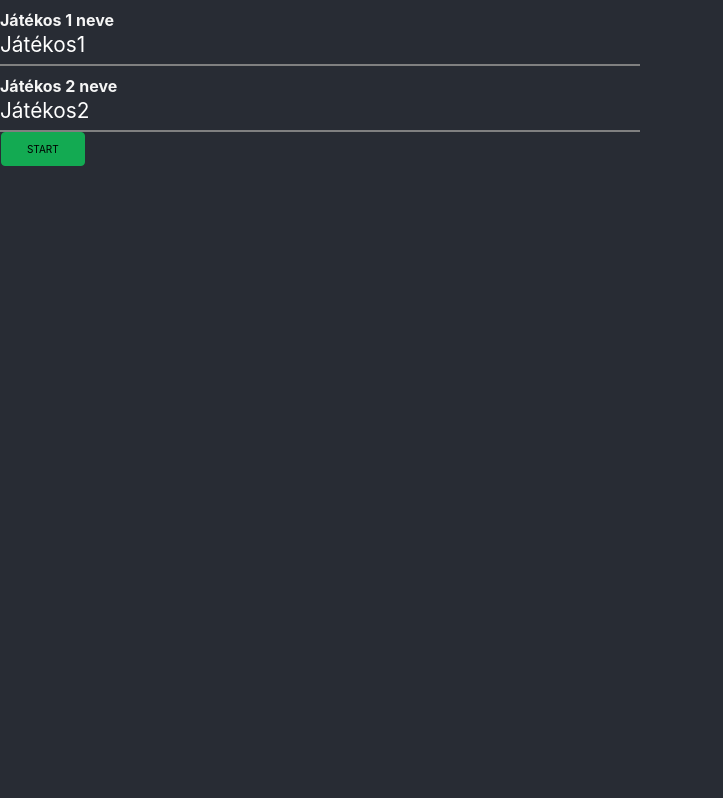
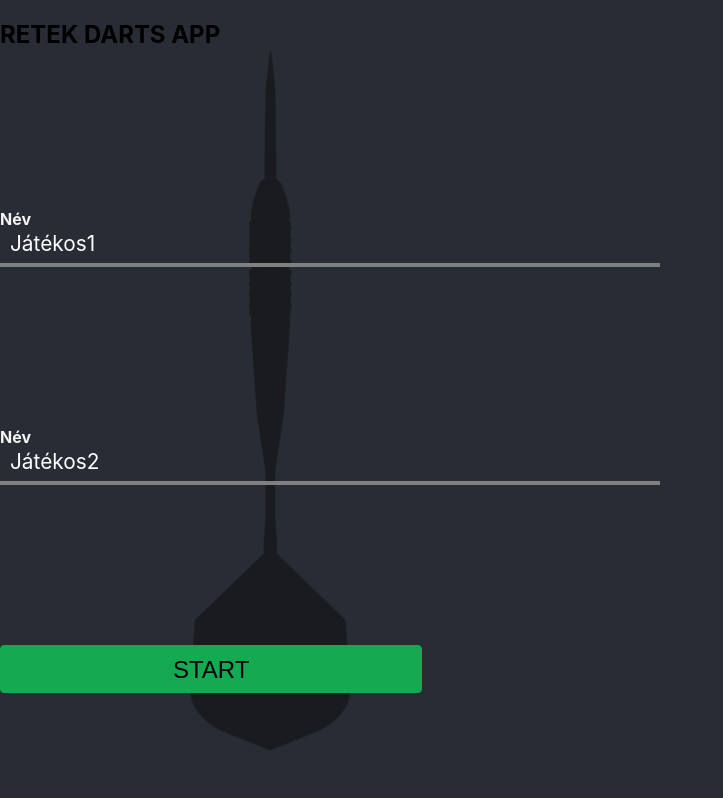
Before and after one commit to DedSec-hun/DartsApp, a React (Create React App) app: page / in a window 1280 px wide. Shown: the top 798 px of the page, without its empty margins (0-723 px from the left). Built offline with nearby package versions, Linux system fonts and the light colour scheme.

Commit message:
startpage / screen ratio fix

```diff
--- a/src/App.css
+++ b/src/App.css
@@ -7,7 +7,6 @@
 .Appview {
   background-color: #282c34;
   height: 100%;
-  color: white;
 }
 
 .App-link {
@@ -24,21 +23,25 @@
   }
 }
 
+.board-holder {
+position: relative;
+height: 100vw;
+}
 
 .board {
   overflow: hidden;
   position: absolute;
-  top: 63vw;
+  top: 8vw;
   left: 12vw;
   padding: 0;
   width: 76vw;
   aspect-ratio: 1/1;
   border-radius: 50%;
   list-style: none;
+  z-index: 1;
 }
 .dartboard-img {
 position: absolute;
-top: 54vw;
 padding: 0;
 width: 100vw;
 height: 100vw;
@@ -204,10 +207,6 @@ z-index: 0;
 }
 
 .bottom {
-  float: right;
-  position: absolute;
-  bottom: 0;
-  left: 0;
   display: flex;
 }
 
@@ -225,7 +224,7 @@ z-index: 0;
   font-size: 10px;
   outline: none;
   outline: 0;
-  padding: 10px 25px;
+  padding: 5px 15px;
   text-align: center;
   transform: translateY(0);
   transition: transform 150ms, box-shadow 150ms;
@@ -237,6 +236,14 @@ z-index: 0;
   height: 2vh;
   float: right;
   transform: rotate(-20deg);
+}
+.dart-img-main {
+  position: absolute;
+  height: 20vh;
+  top: 40vh;
+  left: -10vh;
+  float: right;
+  transform: rotate(-90deg);
 }
 
 .button-dart {
@@ -257,10 +264,9 @@ z-index: 0;
   z-index: 1;
 }
 
+
 .dart-sum {
-  position: inherit;
   background-color: #13aa52;
-  border: 1px solid #13aa52;
   width: 99vw;
   height: 10vh;
   border-radius: 4px;
@@ -278,25 +284,26 @@ z-index: 0;
 }
 
 .multiplier-fullscreen {
-  height: 100%;
-  width: 100%;
+  height: 100vh;
+  width: 100vw;
   position: absolute;
   top: 0;
   left: 0;
   background-color: #282c34;
+  z-index: 10;
 }
 
 .double {
   color: white;
   background-color: #13aa52;
-  height: 60%;
+  height: 40%;
   width: 100%;
 }
 
 .triple {
   color: white;
   background-color: red;
-  height: 40%;
+  height: 50%;
   width: 100%;
 }
 
@@ -328,10 +335,12 @@ button:hover {
 }
 
 .active {
+  font-size: 5vh;
   color: green;
 }
 
 .not-active {
+  font-size: medium;
   color: white;
 }
 
@@ -353,7 +362,8 @@ h1 {
 .form__group {
   position: relative;
   padding: 15px 0 0;
-  margin-top: 10px;
+  margin-bottom: 20vh;
+  margin-top: 20vh;
   width: 50%;
 }
 
@@ -361,11 +371,11 @@ h1 {
   font-family: inherit;
   width: 100%;
   border: 0;
-  border-bottom: 2px solid gray;
+  border-bottom: 4px solid gray;
   outline: 0;
   font-size: 1.3rem;
   color: white;
-  padding: 7px 0;
+  padding: 7px 10px;
   background: transparent;
   transition: border-color 0.2s;
 }
--- a/src/App.js
+++ b/src/App.js
@@ -6,11 +6,12 @@ import Score from "./Score";
 import Players from "./Players";
 
 function App() {
-  const [counter, setCounter] = React.useState(0); //hook jó lenne figyelni
+  const [counter, setCounter] = React.useState(0);
   const [hidden, setHidden] = useState("hidden");
   const [hiddenBull, setHiddenBull] = useState("hidden");
   const [hiddenScore, setHiddenScore] = useState("hidden");
   const [hiddenPlayers, setHiddenPlayers] = useState("visible");
+
   const [dartX, setDartX] = useState(0);
   const intervalRef = React.useRef(null);
 
@@ -39,6 +40,10 @@ function App() {
     setD3(0);
     navigator.vibrate(200);
   };
+
+    window.onbeforeunload = function() {
+        return "Az oldal újratöltésével új játékot kezdesz. Folyatatod?";
+    }
 
 function hitCounter(dart, multiplier) {
 
@@ -133,9 +138,9 @@ hitCounter(hitvalue,1);
 
   return (
     <div className="Appview">
-      <div className="multiplier-counter" style={LoaderStyle}></div>
-      <div className="dart-sum"> <h2 className="noselect"> Kör: {Math.floor(turn - turn / 2)} Szumma: {turnSum} Jelenleg: {turn % 2 === 0 ? p1 - turnSum : p2 - turnSum}   </h2> </div>
-      <div className="darts">
+      <div onClick={() =>  setHiddenScore('visible')} className="multiplier-counter" style={LoaderStyle}></div>
+      <div onClick={() =>  setHiddenScore('visible')} className="dart-sum"> <h2 className="noselect"> Kör: {Math.floor(turn - turn / 2)} Szumma: {turnSum} Jelenleg: {turn % 2 === 0 ? p1 - turnSum : p2 - turnSum}   </h2> </div>
+      <div onClick={() =>  setHiddenScore('visible')} className="darts">
         <button className="button-dart" onClick={() => setD1(0)}>
           {dart1}
           <img className="dart-img" src={dart} alt="dart" />
@@ -150,8 +155,8 @@ hitCounter(hitvalue,1);
         </button>
       </div>
 
-      <div>     <img className="dartboard-img" src={dartboard} alt="" />
-      <ul className="board">
+      <div className="board-holder">
+       <ul className="board">
         {slices.map(function (item, i) {
           let design_slice = i % 2 ? "slice-contents" : "slice-contents-wheat";
           return (
@@ -165,21 +170,25 @@ hitCounter(hitvalue,1);
                 <p className="p-slice" >{item}</p>
               </div>
             </li>
+
           );
         })}
-        <span onClick={() => setHiddenBull("visible")} className={"bull"}>
-        </span>
-      </ul> </div>
+
+      <span onClick={() => setHiddenBull("visible")} className={"bull"}></span>
+      </ul>
+      <img className="dartboard-img" src={dartboard} alt="" />
+
+      </div>
 
 
       <div className="bottom">
-      <button className="button-normal" onClick={() =>  setHiddenScore('visible')} > <p className="noselect">Score </p> </button>
         <h1 className={turn % 2 === 0 ? "active" : "not-active"}>
         {p1name} <br></br>{p1}
         </h1>
          <h1 className={turn % 2 !== 0 ? "active" : "not-active"}>
         {p2name} <br></br> {p2}
         </h1>
+
         <button className="button-normal" onClick={endTurn}>      <p className="noselect">Next </p>      </button>
 
       </div>
@@ -191,6 +200,9 @@ hitCounter(hitvalue,1);
         <button onClick={multiplierTriple}  className="triple">
           <h1 className="noselect">Triple <br></br> {dartX}</h1>
         </button>
+
+        <button className="button-normal" onClick={() =>  setHidden('hidden')} > <p className="noselect"> Mégse  </p> </button>
+
       </div>
 
       <div className="multiplier-fullscreen" style={BullStyle}>
@@ -200,6 +212,9 @@ hitCounter(hitvalue,1);
         <button onClick={bullseyeCount}  className="triple">
           <h1 className="noselect">BULLSEYE</h1>
         </button>
+
+        <button className="button-normal" onClick={() =>  setHiddenBull('hidden')} > <p className="noselect"> Mégse  </p> </button>
+
       </div>
 
       <div style={ScoreStyle}> <Score scorep1={p1} scorep2={p2} scorehistoryp1={roundsP1}  scorehistoryp2={roundsP2} setscoreboardvisibility={setHiddenScore} scoreboardvisibility={hiddenScore} /></div>
--- a/src/Players.js
+++ b/src/Players.js
@@ -1,4 +1,6 @@
 import './App.css';
+
+import dart from "./dart.png";
 import { useState } from 'react';
 const Players = (props) => {
 
@@ -936,6 +938,8 @@ props.sethiddenplayers('hidden')
 
   return(
 <div className='scoreBoard'>
+  <h2>RETEK DARTS APP</h2>
+<img className="dart-img-main" src={dart} alt="" />
 
 <div class="form__group field">
 <input
@@ -947,7 +951,7 @@ props.sethiddenplayers('hidden')
         placeholder={p1}
         value={p1}
       />
-  <label for="name" class="form__label">Játékos 1 neve</label>
+  <label for="name" class="form__label">Név</label>
 </div>
 <div class="form__group field">
 <input
@@ -959,10 +963,10 @@ props.sethiddenplayers('hidden')
         placeholder={p2}
         value={p2}
       />
-  <label for="name" class="form__label">Játékos 2 neve</label>
+  <label for="name" class="form__label">Név</label>
 </div>
 
-<button className='button-normal' onClick={startGame} >START</button>
+<button className='button-dart' onClick={startGame} >START</button>
 </div>
   )}
 
--- a/src/index.js
+++ b/src/index.js
@@ -3,6 +3,8 @@ import ReactDOM from 'react-dom/client';
 import './index.css';
 import App from './App';
 import reportWebVitals from './reportWebVitals';
+
+
 
 const root = ReactDOM.createRoot(document.getElementById('root'));
 root.render(
```
